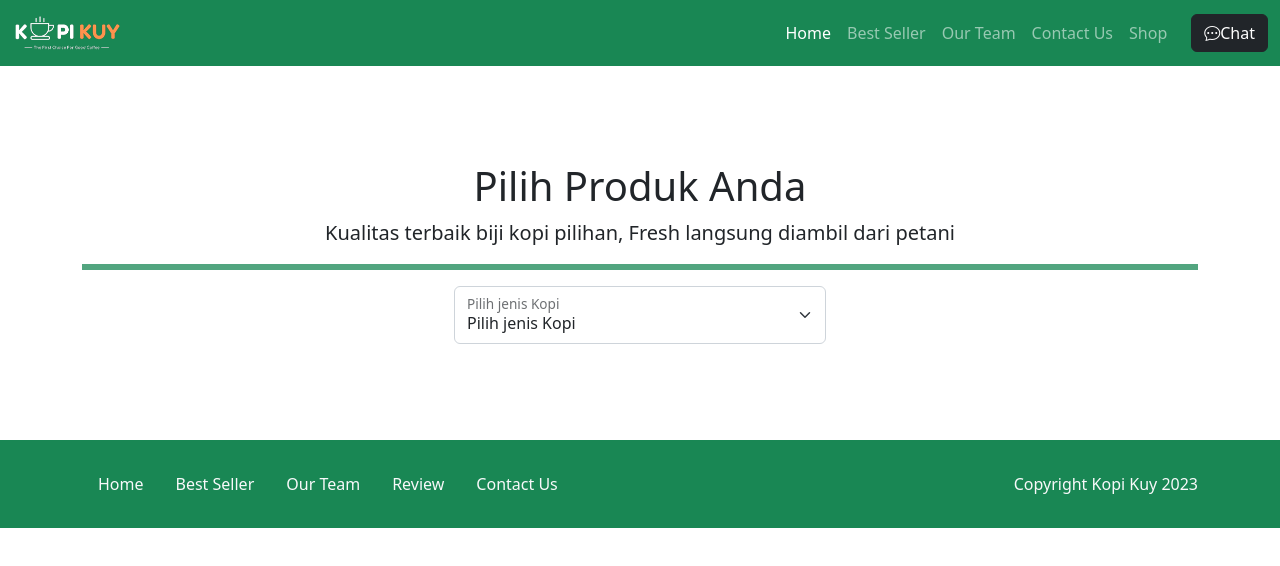
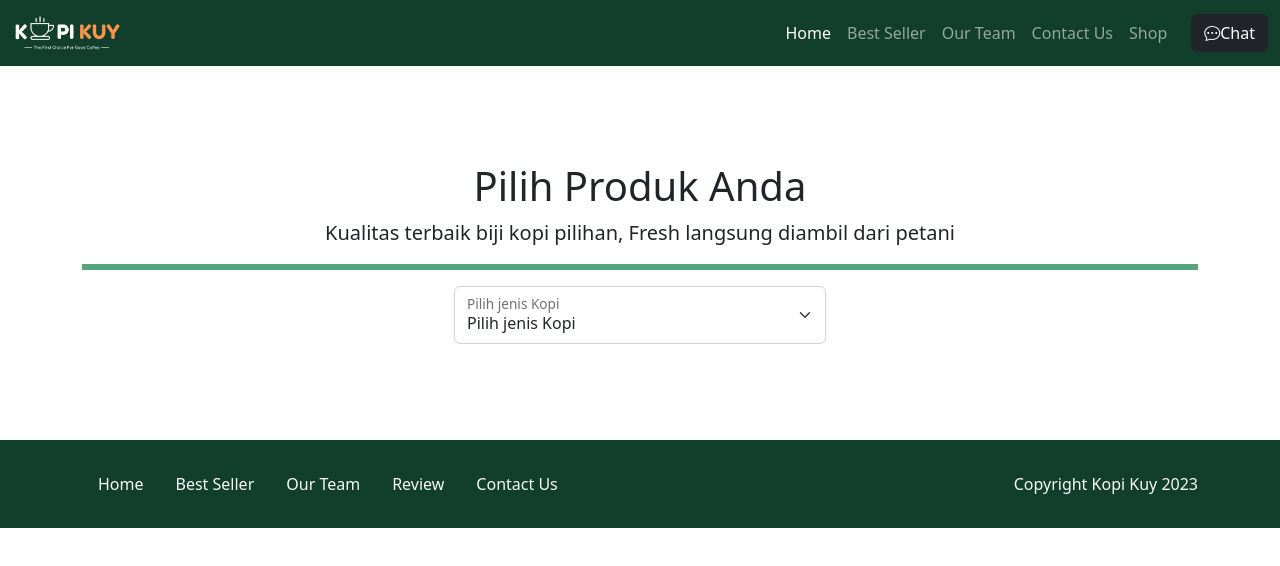
Before and after one commit to khaerunnizar/Website-Kopi-Kuy, a plain HTML site: page produk.html in a window 1280 px wide. Drawn offline with Linux system fonts and the light colour scheme.

Commit message:
change nav and footer style

```diff
--- a/produk.html
+++ b/produk.html
@@ -14,9 +14,9 @@
 </head>
 
 <body>
-    <nav class="navbar navbar-expand-lg bg-success navbar-dark">
+    <nav class="navbar navbar-expand-lg navbar-dark" style="background-color: #113f2b;">
         <div class="container-fluid">
-            <a class="navbar-brand" href="#">
+            <a class="navbar-brand" href="index.html">
                 <img height="40" src="images/logo/logo_kuy.png" alt="logo kopi kuy" class="logo">
             </a>
             <button class="navbar-toggler" type="button" data-bs-toggle="collapse"
@@ -70,7 +70,7 @@
         </div>
     </section>
 
-    <footer class="bg-success py-4 mt-5">
+    <footer class="py-4 mt-5" style="background-color: #113f2b;">
         <div class="container">
             <div class="row align-items-center">
                 <div class="col-md-8">
```
